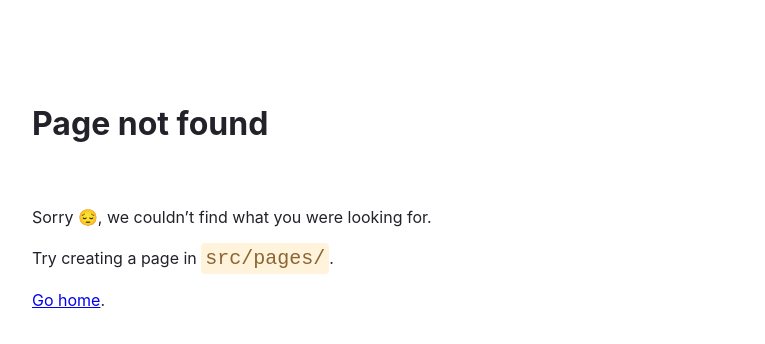
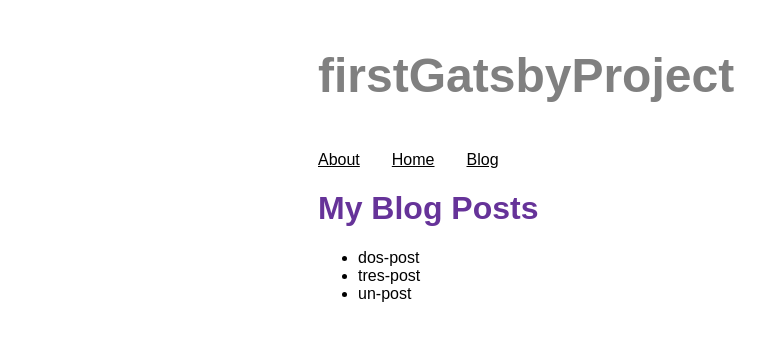
Before and after one commit to JoseManuelNunez/my-first-gatsby-project, a Gatsby site: page /blog in a window 1280 px wide. Before the commit this address had no page. Shown: the whole page, without its empty margins (72-837 px from the left). Built offline with nearby package versions, Linux system fonts and the light colour scheme; Gatsby itself is replaced by a stand-in of ours.

Commit message:
Finished Gatsby Tutorial Part 4

```diff
--- /dev/null
+++ b/blog/dos-post.mdx
@@ -0,0 +1 @@
+em... tampoco sabia
--- /dev/null
+++ b/blog/tres-post.mdx
@@ -0,0 +1 @@
+em... no se
--- /dev/null
+++ b/blog/un-post.mdx
@@ -0,0 +1,2 @@
+
+em... no sabia
--- a/gatsby-config.ts
+++ b/gatsby-config.ts
@@ -12,6 +12,13 @@
   plugins: [
     "gatsby-plugin-image",
     "gatsby-plugin-sharp",
+    {
+      resolve: "gatsby-source-filesystem",
+      options: {
+        name: `blog`,
+        path: `${__dirname}/blog`,
+      }
+    },
   ],
 }
 
--- a/src/components/layout/Layout.tsx
+++ b/src/components/layout/Layout.tsx
@@ -1,4 +1,4 @@
-import { Link } from "gatsby";
+import { Link, useStaticQuery, graphql } from "gatsby";
 import React from "react";
 
 const container = {
@@ -21,6 +21,12 @@
 const navLinkText = {
   color: "black",
 };
+const siteTitle = {
+  fontSize: '3rem',
+  color: 'gray',
+  fontWeight: '700',
+  margin: '3rem 0',
+}
 
 const Layout = ({
   pageTitle,
@@ -29,8 +35,20 @@
   pageTitle: string;
   children: JSX.Element;
 }) => {
+
+  const data = useStaticQuery(graphql`
+  query {
+    site {
+      siteMetadata {
+        title
+      }
+    }
+  }
+`)
+
   return (
     <div style={container}>
+      <header style={siteTitle}>{data.site.siteMetadata.title}</header>
       <nav>
         <ul style={navLinks}>
           <li style={navLinkItem}>
@@ -41,6 +59,11 @@
           <li style={navLinkItem}>
             <Link style={navLinkText} to="/">
               Home
+            </Link>
+          </li>
+          <li style={navLinkItem}>
+            <Link to="/blog" style={navLinkText}>
+              Blog
             </Link>
           </li>
         </ul>
--- /dev/null
+++ b/src/components/seo/Seo.tsx
@@ -0,0 +1,20 @@
+import * as React from 'react'
+import { graphql, useStaticQuery } from 'gatsby'
+
+const Seo = ({ title }:{title: string}) => {
+  const data = useStaticQuery(graphql`
+    query {
+      site {
+        siteMetadata {
+          title
+        }
+      }
+    }
+  `)
+
+  return (
+    <title>{title} | {data.site.siteMetadata.title}</title>
+  )
+}
+
+export default Seo
--- a/src/pages/about.tsx
+++ b/src/pages/about.tsx
@@ -1,6 +1,7 @@
 import { Link } from "gatsby";
 import React from "react";
 import Layout from "../components/layout/Layout";
+import Seo from "../components/seo/Seo";
 
 const AboutPage = () => {
   return (
@@ -15,6 +16,6 @@
   );
 };
 
-export const Head = () => <title>About Me</title>;
+export const Head = () => <Seo title="About Me" />;
 
 export default AboutPage;
--- /dev/null
+++ b/src/pages/blog.tsx
@@ -0,0 +1,35 @@
+import React from 'react'
+import Seo from '../components/seo/Seo'
+import Layout from '../components/layout/Layout'
+import { graphql } from 'gatsby'
+
+const Blog = ({data}:{data:any}) => {
+  return (
+    <Layout pageTitle="My Blog Posts">
+            <ul>
+      {
+        data.allFile.nodes.map((node:any) => (
+          <li key={node.name}>
+            {node.name}
+          </li>
+        ))
+      }
+      </ul>
+
+    </Layout>
+  )
+}
+
+export const Head = () => <Seo title="My Blog Posts" />
+
+
+export const query = graphql`
+  query {
+    allFile {
+      nodes {
+        name
+      }
+    }
+  }`
+
+export default Blog
--- a/src/pages/index.tsx
+++ b/src/pages/index.tsx
@@ -2,6 +2,7 @@
 import { Link, type HeadFC, type PageProps } from "gatsby";
 import Layout from "../components/layout/Layout";
 import { StaticImage } from "gatsby-plugin-image";
+import Seo from "../components/seo/Seo";
 const IndexPage: React.FC<PageProps> = () => {
   return (
     <Layout pageTitle="Home">
@@ -18,4 +19,4 @@
 
 export default IndexPage;
 
-export const Head: HeadFC = () => <title>Home Page</title>;
+export const Head: HeadFC = () => <Seo title="Home Page" />;
```
